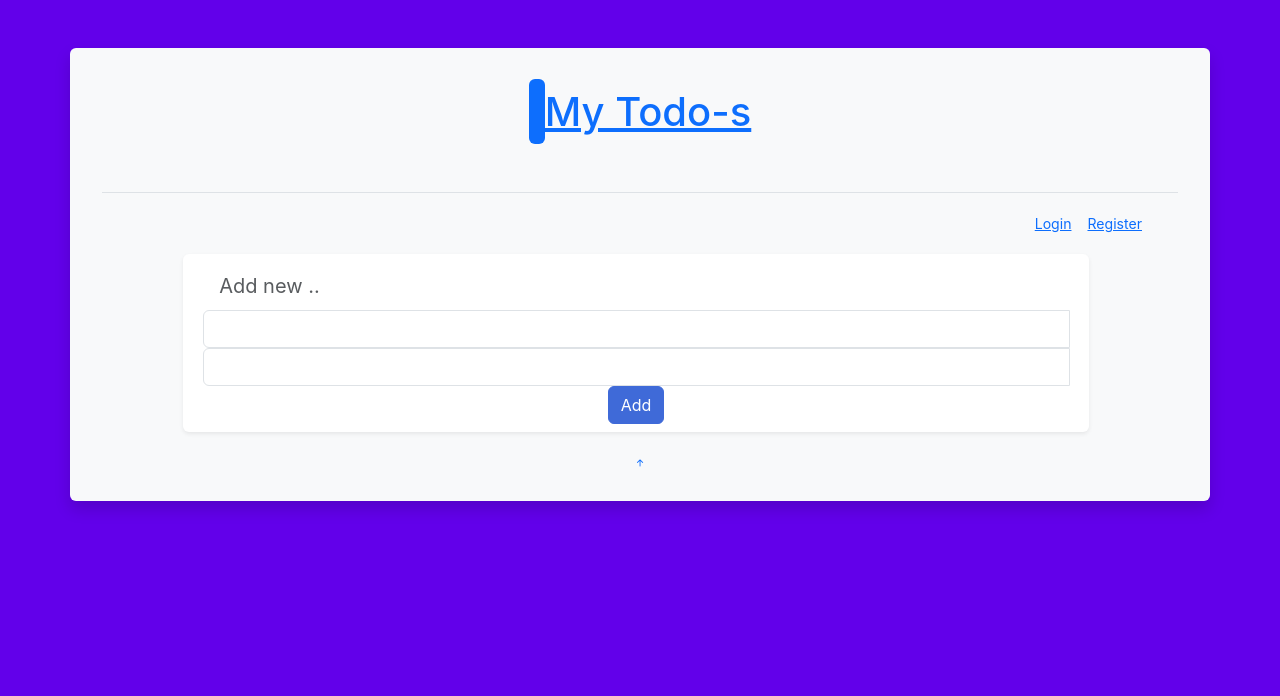
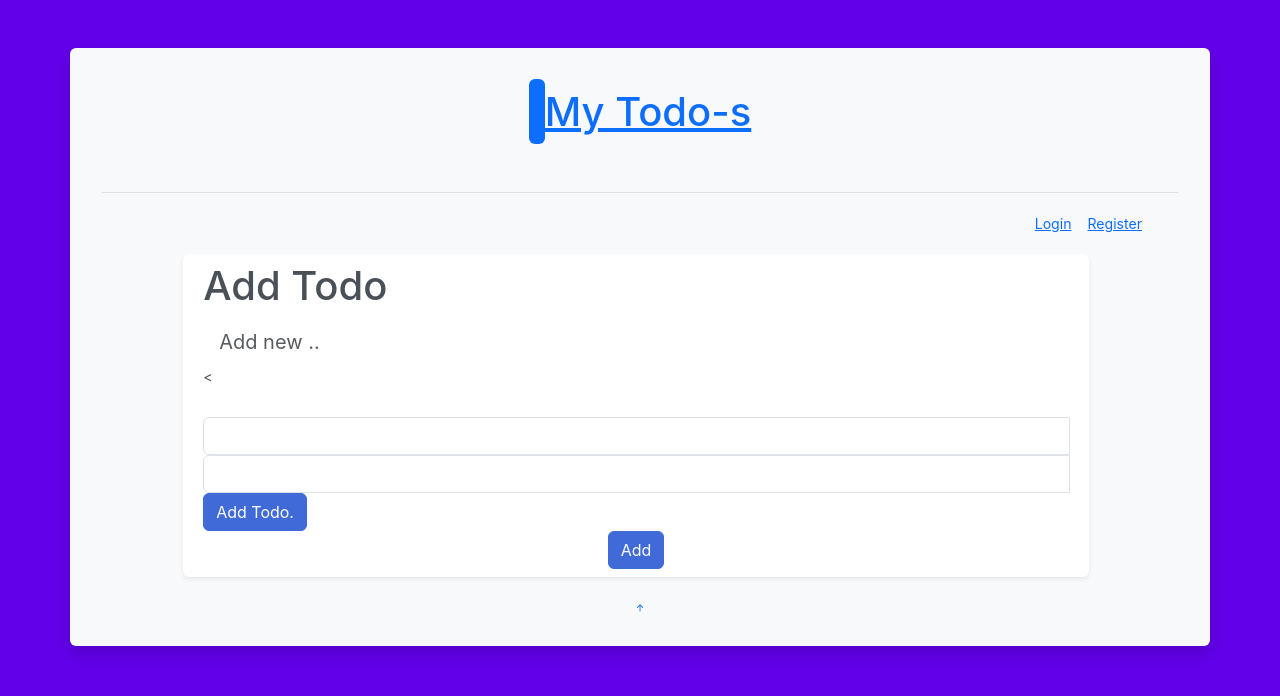
Before and after one commit to olusesa/mytodosite, a Flask app: page / in a window 1280 px wide. Shown: the top 696 px of the page. Run offline with Flask 3, Linux system fonts and the light colour scheme; some libraries are stand-ins or nearby versions.

Commit message:
New Update MyTodoSite commit

```diff
--- a/templates/add_todo.html
+++ b/templates/add_todo.html
@@ -1,10 +1,14 @@
 <div class="row m-1 p-3">
         <div class="col col-11 mx-auto">
             <div class="row bg-white rounded shadow-sm p-2 add-todo-wrapper align-items-center justify-content-center">
+
+                <div class="box">
+	<h1>Add Todo</h1>
+    <form action="{{ url_for('create_todo') }}" method="post">
         <div class="col">
                     <input class="form-control form-control-lg border-0 add-todo-input bg-transparent rounded" type="text" placeholder="Add new ..">
         </div>
-                <div class="col-auto m-0 px-2 d-flex align-items-center">
+    	<<div class="col-auto m-0 px-2 d-flex align-items-center">
                     <label class="text-secondary my-2 p-0 px-1 view-opt-label due-date-label d-none">Due date not set</label>
                     <i class="fa fa-calendar my-2 px-1 text-primary btn due-date-button" data-toggle="tooltip" data-placement="bottom" title="Set a Due date"></i>
                     <i class="fa fa-calendar-times-o my-2 px-1 text-danger btn clear-due-date-button d-none" data-toggle="tooltip" data-placement="bottom" title="Clear Due date"></i>
@@ -22,6 +26,14 @@
                 <span class="glyphicon glyphicon-th"></span>
             </div>
         </div>
+        <button type="submit" class="btn btn-primary btn-block btn-large">Add Todo.</button>
+    </form>
+</div>
+
+
+
+
+
                 <div class="col-auto px-0 mx-0 mr-2">
                     <button type="button" class="btn btn-primary" action="{{ url_for('create_todo') }}">Add</button>
                 </div>
```
Lines whose indentation alone changed are shown as unchanged.
